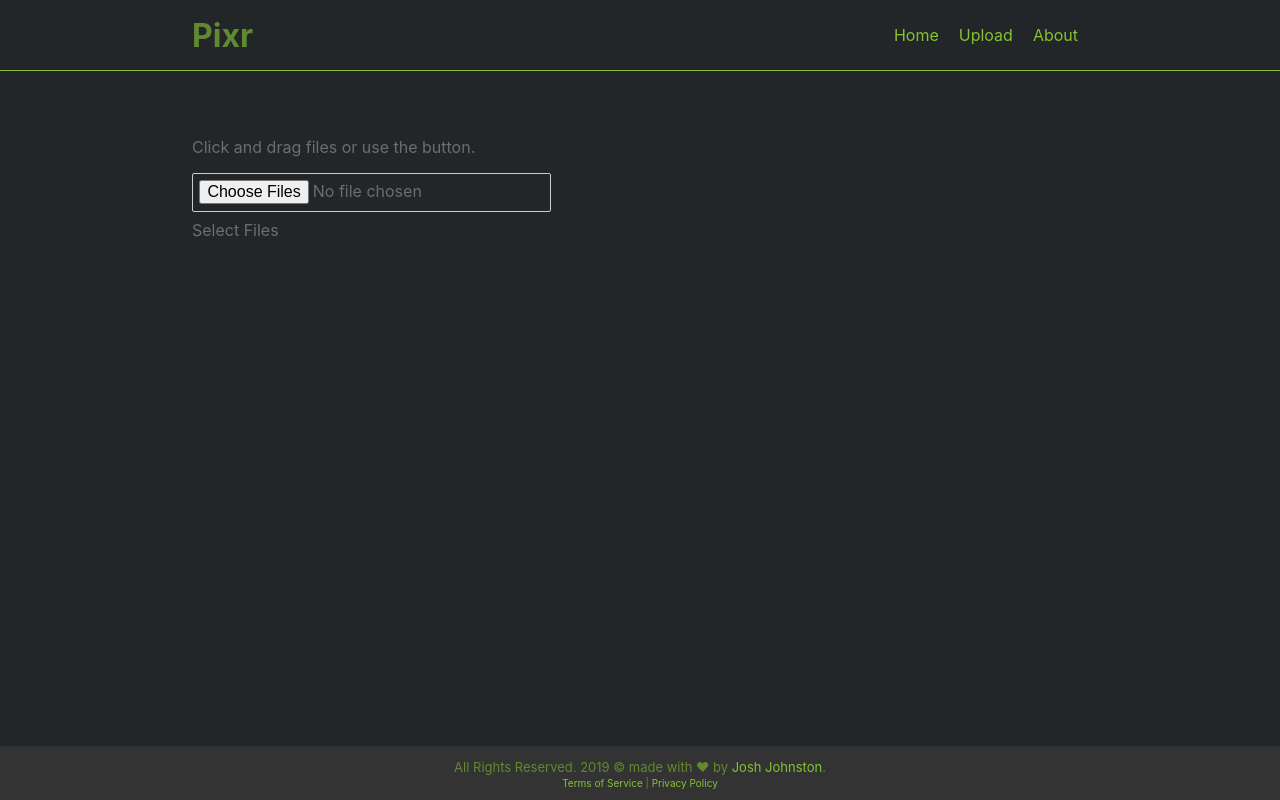
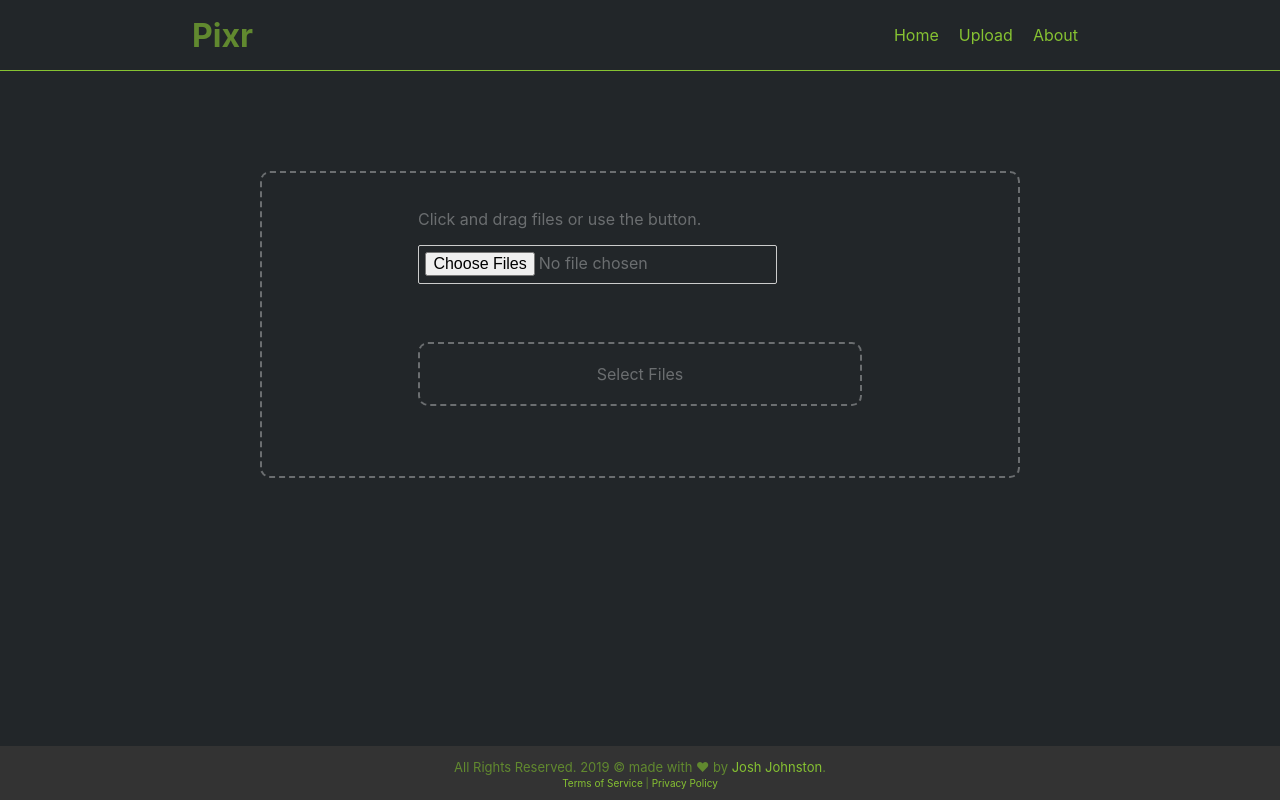
Before and after one commit to Neoplatonist/pixr, a Svelte app in the folder frontend/: page /upload in a window 1280 px wide. Built offline with nearby package versions, Linux system fonts and the light colour scheme.

Commit message:
created drag and drop on hover highlight form

```diff
--- a/frontend/src/routes/Upload.svelte
+++ b/frontend/src/routes/Upload.svelte
@@ -15,19 +15,61 @@
   })
 
   // Drag Events
-  const handleDragEnter = e => {}
-  const handleDragOver = e => {}
-  const handleDrageLeave = e => {}
-  const handleDrop = e => {}
+  const handleDragEnter = e => {
+    e.preventDefault()
+    e.stopPropagation()
+    active = true
+  }
+
+  const handleDragOver = e => {
+    e.preventDefault()
+    e.stopPropagation()
+    active = true
+  }
+
+  const handleDrageLeave = e => {
+    e.preventDefault()
+    e.stopPropagation()
+    active = false
+  }
+
+  const handleDrop = e => {
+    e.preventDefault()
+    e.stopPropagation()
+    active = false
+  }
 
   // Form Button Selection
-  const handleInput = e => {}
+  const handleInput = e => {
+    e.preventDefault()
+    e.stopPropagation()
+    active = false
+  }
 
   onDestroy(() => unsubscribe())
 </script>
 
 <style>
-  /* your styles go here */
+  section {
+    min-width: 400px;
+    width: 80%;
+    /* min-height: 52vh; */
+    margin: 50px auto;
+    padding: 20px;
+    border: 2px dashed var(--font-color);
+    border-radius: 10px;
+    display: flex;
+    flex-direction: column;
+    align-self: center;
+    align-items: center;
+    justify-content: center;
+  }
+
+  .active {
+    border-color: var(--accent-color) !important;
+  }
+
+
 </style>
 
 <section
```
